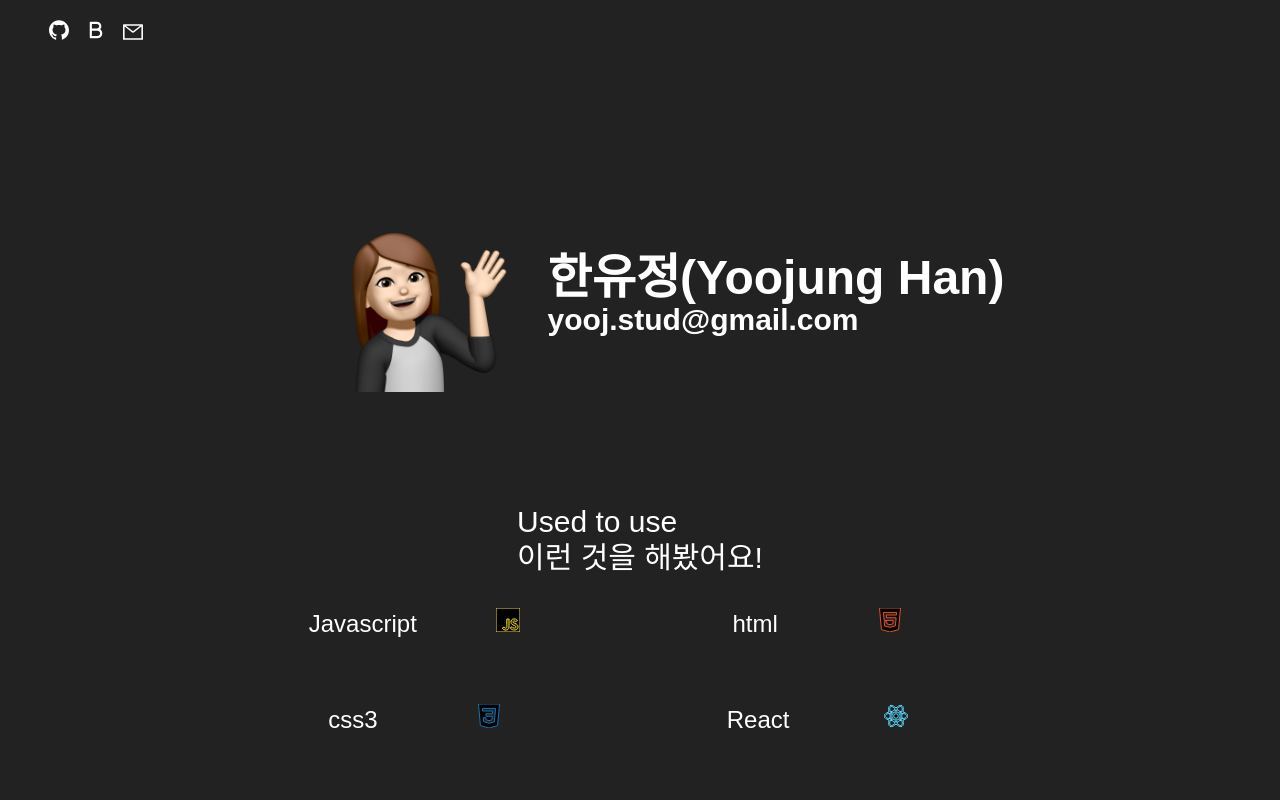
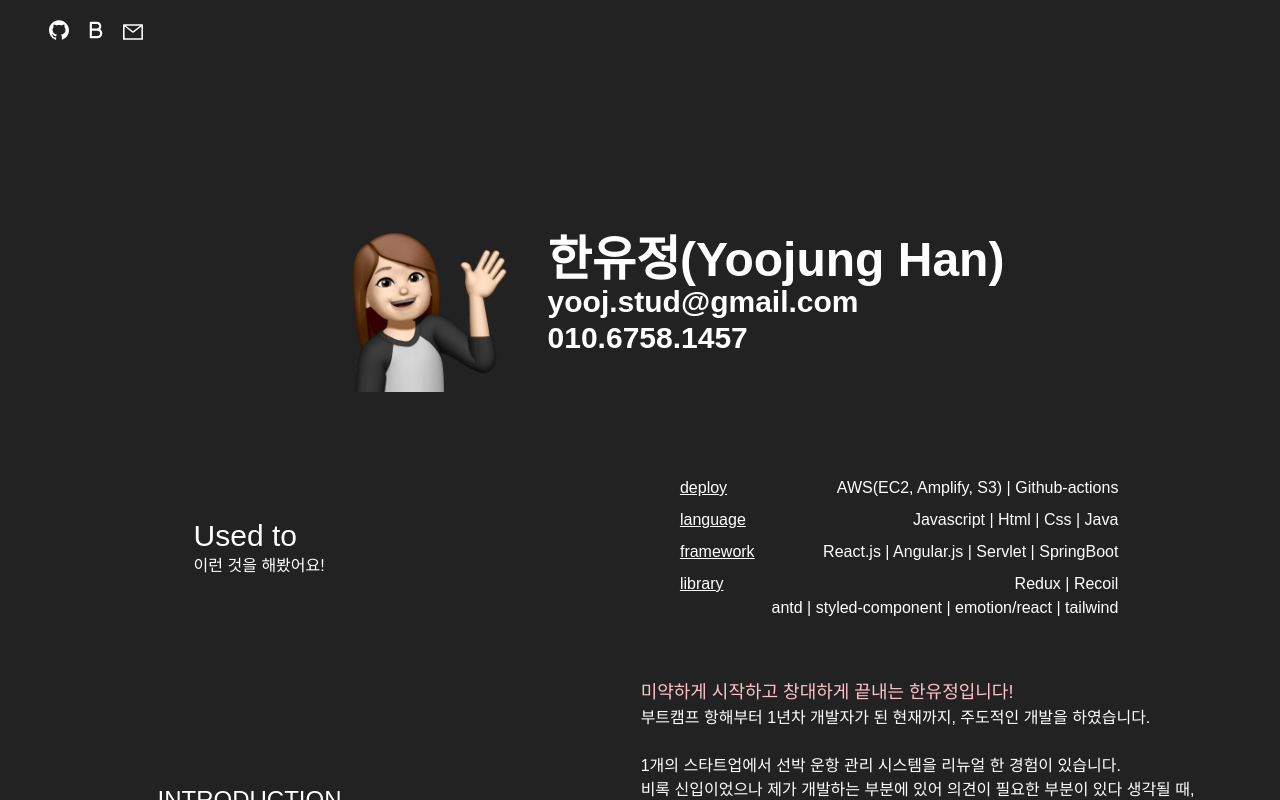
Before and after one commit to yoodeve/portfolio, a Next.js app: page / in a window 1280 px wide. Built offline with nearby package versions, Linux system fonts and the light colour scheme; a web font is replaced by a local one.

Commit message:
내용 및 템플릿 수정

```diff
--- a/src/app/Main/Contents/Experience.js
+++ b/src/app/Main/Contents/Experience.js
@@ -9,52 +9,30 @@ import Wrapper from "../Wrapper";
 
 export const Experience = () => {
   return (
-    <div className="w-4/5 mx-auto h-5/10 flex justify-around items-center flex-col">
+    <div className="w-full mx-auto h-5/10 flex justify-around items-center flex-row">
       <div className="flex justify-start w-auto m-8 flex-col">
-        <div className="text-3xl">Used to use</div>
-        <div className="text-3xl">이런 것을 해봤어요!</div>
+        <div className="text-3xl">Used to</div>
+        <div className="text">이런 것을 해봤어요!</div>
       </div>
       <div>
-        <div className="flex justify-end mr-12 w-auto">
-          <div>
-            <div className="grid grid-cols-2 grid-rows-3 gap-x-16 gap-y-16">
-              <div className="flex justify-evenly">
-                <div className="text-2xl">Javascript</div>
-                <div className="ml-4">
-                  <Javascript className="w-6 text-2xl" stroke="#F7DF1E" />
-                </div>
-              </div>
-              <div className="flex justify-evenly">
-                <div className="text-2xl">html</div>
-                <div className="ml-4">
-                  <Html className="w-6 text-2xl" stroke="#E34F26" />
-                </div>
-              </div>
-              <div className="flex justify-evenly">
-                <div className="text-2xl">css3</div>
-                <div className="ml-4">
-                  <Css3 className="w-6 text-2xl" stroke="#1572B6" />
-                </div>
-              </div>
-
-              <div className="flex justify-evenly">
-                <div className="text-2xl">React</div>
-                <div className="ml-4">
-                  <ReactIcon className="w-6 text-2xl" stroke="#61DAFB" />
-                </div>
-              </div>
-              <div className="flex justify-evenly">
-                <div className="text-2xl">Redux</div>
-                <div className="ml-4">
-                  <ReduxIcon className="w-6 text-2xl" stroke="#764ABC" />
-                </div>
-              </div>
-              <div className="flex justify-evenly">
-                <div className="text-2xl">styledcomponents / emotion</div>
-                <div className="ml-4">
-                  <StyleCompo className="w-6 text-2xl" stroke="#DB7093" />
-                </div>
-              </div>
+        <div className="flex flex-col justify-end mr-12 w-[100%]">
+          <div className="flex w-[100%] justify-between py-1">
+            <div className="decoration-solid underline">deploy</div>
+            <div>AWS(EC2, Amplify, S3) | Github-actions</div>
+          </div>
+          <div className="flex w-[100%] justify-between py-1">
+            <div className="decoration-solid underline">language</div>
+            <div>Javascript | Html | Css | Java</div>
+          </div>
+          <div className="flex w-[100%] justify-between py-1">
+            <div className="decoration-solid underline">framework</div>
+            <div>React.js | Angular.js | Servlet | SpringBoot</div>
+          </div>
+          <div className="flex w-[100%] justify-between py-1">
+            <div className="decoration-solid underline">library</div>
+            <div>
+              <div className="flex justify-end">Redux | Recoil </div>
+              <div> antd | styled-component | emotion/react | tailwind </div>
             </div>
           </div>
         </div>
--- a/src/app/Main/Contents/HHContent.js
+++ b/src/app/Main/Contents/HHContent.js
@@ -4,12 +4,17 @@ export const HHContent = () => {
   return (
     <div>
       <p>
-        <span className="text-2xl">duration: </span>
-        <span className="text-2xl">Mar.2022 ~ Jun.2022</span>
+        <span className="text-xl">duration: </span>
+        <span className="text-xl">03.2022 ~ 06.2022</span>
       </p>
       <p>
         <span className="text-xl">What I Learn: </span>
-        <span className="text-xl">React.js</span>
+        <span className="text-xl">React.js를 활용한 웹앱 만들기</span>
+        <p>
+          기초적 리액트 활용 방식, 리덕스를 활용한 리액트 활용에 대한 학습기간
+        </p>
+        <p>또한 마지막 프로젝트 기간동안 실제 사용된 서비스(솔저 챌린저스)를</p>
+        <p>통해 실질적인 서비스 운영에 대한 경험을 가질 수 있었습니다.</p>
       </p>
     </div>
   );
--- a/src/app/Main/Contents/HHTitle.js
+++ b/src/app/Main/Contents/HHTitle.js
@@ -3,8 +3,8 @@ import React from "react";
 export const HHTitle = () => {
   return (
     <div className="flex flex-col">
-      <div className="text-4xl">Hanghae 99</div>
-      <div className="text-4xl">항해99</div>
+      <div className="text-2xl">Hanghae 99</div>
+      <div className="text-2xl">항해99</div>
     </div>
   );
 };
--- a/src/app/Main/Contents/Info.js
+++ b/src/app/Main/Contents/Info.js
@@ -9,7 +9,7 @@ export default function Info() {
   return (
     <Wrapper>
       <div className="flex justify-center items-center">
-        <Image className="w-48 m-10" src={Memoji} alt="memoji" />
+        <Image className="w-48 m-10 cursor-pointer" src={Memoji} alt="memoji" />
         <div className="text-white">
           <div className="text-5xl font-bold hover:text-6xl cursor-pointer">
             한유정(Yoojung Han)
@@ -17,6 +17,9 @@ export default function Info() {
           <div className="text-3xl font-bold  hover:text-4xl cursor-pointer">
             yooj.stud@gmail.com
           </div>
+          <div className="text-3xl font-bold  hover:text-4xl cursor-pointer">
+            010.6758.1457
+          </div>
         </div>
       </div>
     </Wrapper>
--- a/src/app/Main/Contents/KoritContent.js
+++ b/src/app/Main/Contents/KoritContent.js
@@ -4,12 +4,14 @@ export const KoritContent = () => {
   return (
     <div>
       <p>
-        <span className="text-2xl">duration: </span>
-        <span className="text-2xl">Jun.2023 ~ Dec.2023</span>
+        <span className="text-xl">duration: </span>
+        <span className="text-xl">Jun.2023 ~ Dec.2023</span>
       </p>
       <p>
         <span className="text-xl">What I Learn: </span>
         <span className="text-xl">Java, MySQL, React, SpringBoot</span>
+        <p>항해(부트캠프)에서는 배우지 못한 서버의 영역에 대해 배울 수 있었습니다.</p>
+        <p>또한 프로그래밍 이론에 대한 시각을 넓힐 수 있는 기회이기도 하였습니다.</p>
       </p>
     </div>
   )
--- a/src/app/Main/Contents/KoritTitle.js
+++ b/src/app/Main/Contents/KoritTitle.js
@@ -2,6 +2,6 @@ import React from 'react'
 
 export const KoritTitle = () => {
   return (
-      <div className="text-4xl">자바 국비 교육</div>
+      <div className="text-2xl">자바 국비 교육</div>
   )
 }
--- a/src/app/Main/Contents/LabTitle.js
+++ b/src/app/Main/Contents/LabTitle.js
@@ -3,8 +3,8 @@ import React from "react";
 export const LabTitle = () => {
   return (
     <div className="flex flex-col">
-      <div className="text-4xl">Lab021</div>
-      <div className="text-4xl">주식회사 랩오투원</div>
+      <div className="text-2xl">Lab021</div>
+      <div className="text-2xl">주식회사 랩오투원</div>
     </div>
   );
 };
--- a/src/app/Main/Contents/ScrollMid.js
+++ b/src/app/Main/Contents/ScrollMid.js
@@ -8,15 +8,45 @@ import { KoritContent } from "./KoritContent";
 
 export const ScrollMid = () => {
   return (
-    <div className="w-full pt-20 flex justify-center items-center">
+    <>
+      <div className="w-full mx-auto h-5/10 flex justify-around items-center flex-row">
+        <div className="text-2xl ml-28 mr-52 my-40">INTRODUCTION</div>
+        <div className="mr-10">
+          <p className="text-lg text-[pink]">
+            미약하게 시작하고 창대하게 끝내는 한유정입니다!
+          </p>
+          <p>
+            부트캠프 항해부터 1년차 개발자가 된 현재까지, 주도적인 개발을
+            하였습니다.
+            <br />
+            <br />
+            1개의 스타트업에서 선박 운항 관리 시스템을 리뉴얼 한 경험이
+            있습니다.
+            <br />
+            비록 신입이었으나 제가 개발하는 부분에 있어 의견이 필요한 부분이
+            있다 생각될 때,
+            <br />
+            확실한 의견을 공유하였답니다.
+            <br />
+            <br />
+            또한 제가 주도적으로 계획하여 기술공유회의에서 새로운 기술들을
+            나누고, <br />
+            기술정리문서 또한 함께하였습니다.
+            <br />
+            이렇게 성장하고있는 저와 함께하시지 않으시겠습니까?
+          </p>
+        </div>
+      </div>
+      <div className="w-auto mx-auto pt-20 flex flex-col justify-center items-center">
         <div className="grid grid-cols-2 grid-rows-3 justify-around p-5">
+          <LabTitle />
+          <LabContent />
           <HHTitle />
           <HHContent />
           <KoritTitle />
           <KoritContent />
-        <LabTitle />
-        <LabContent />
         </div>
       </div>
+    </>
   );
 };
```
Also changed, not shown: src/app/Main/Contents/LabContent.js (+13 -21 lines). Lines whose indentation alone changed are shown as unchanged.
